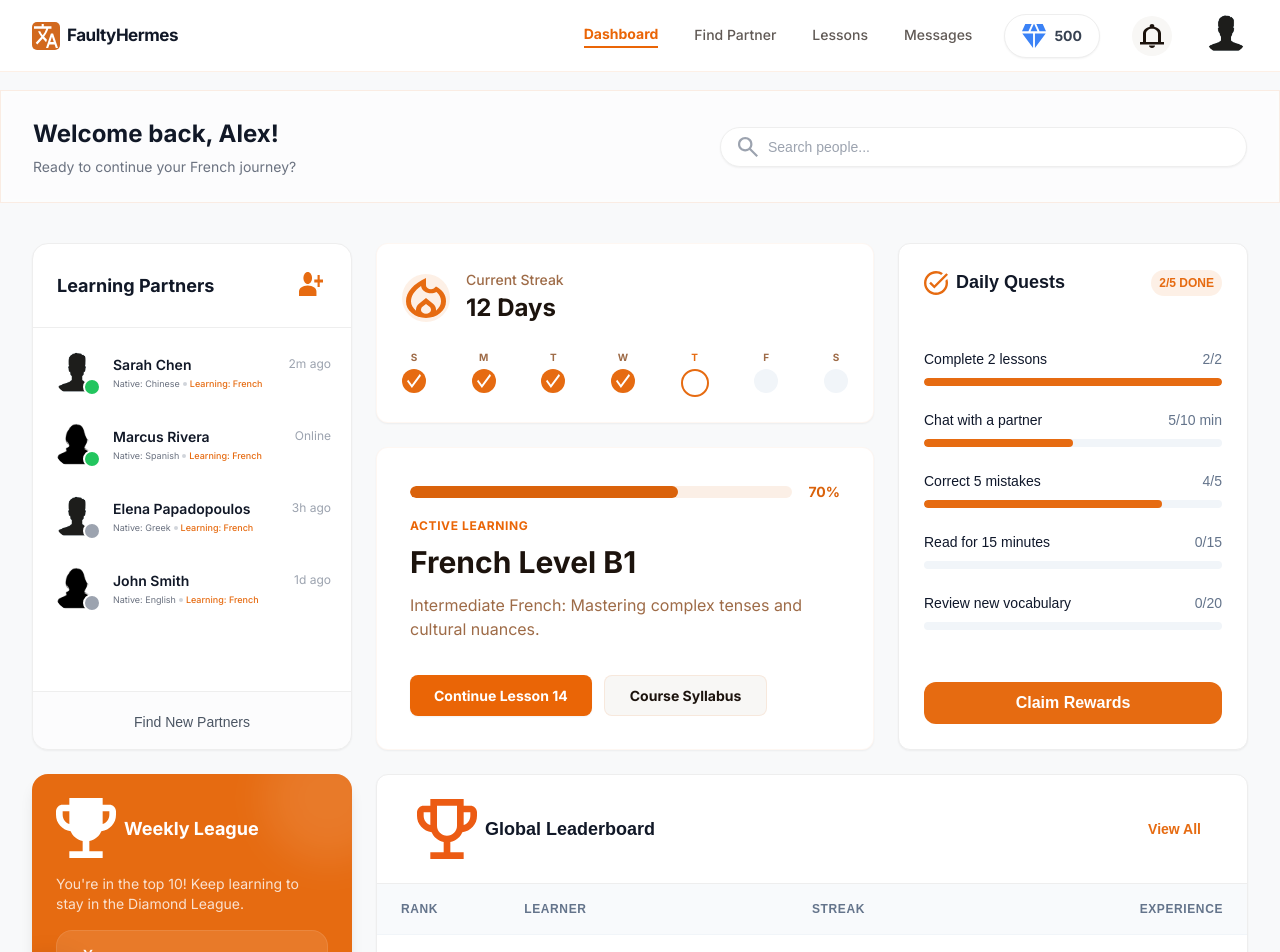
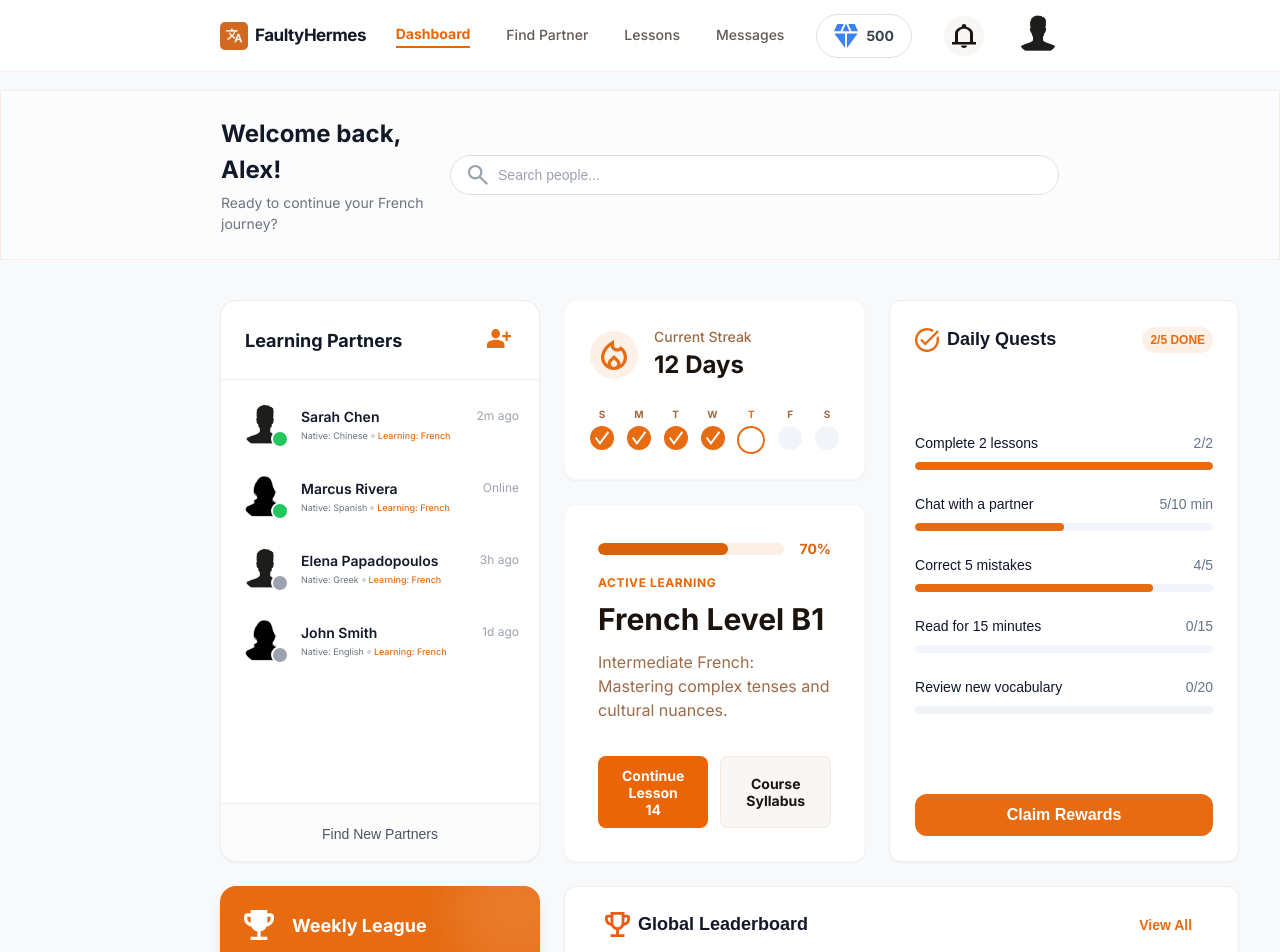
Before and after one commit to hendrix-llouchi/Faulty-Hermes, a React (Vite) app in the folder hermes-frontend/: page /dashboard in a window 1280 px wide. Shown: the top 952 px of the page. Built offline with nearby package versions, Linux system fonts and the light colour scheme.

Commit message:
Updates]

```diff
--- a/hermes-frontend/index.html
+++ b/hermes-frontend/index.html
@@ -1,13 +1,16 @@
 <!doctype html>
 <html lang="en">
+
 <head>
   <meta charset="UTF-8" />
-    <link rel="icon" type="image/svg+xml" href="/vite.svg" />
+  <link rel="icon" type="image/png" href="/FaultyHermesLogo.png" />
   <meta name="viewport" content="width=device-width, initial-scale=1.0" />
-    <title>hermes-frontend</title>
+  <title>Faulty Hermes - Home</title>
 </head>
+
 <body>
   <div id="root"></div>
   <script type="module" src="/src/main.jsx"></script>
 </body>
+
 </html>
--- a/hermes-frontend/package.json
+++ b/hermes-frontend/package.json
@@ -12,6 +12,7 @@
   "dependencies": {
     "react": "^19.2.0",
     "react-dom": "^19.2.0",
+    "react-helmet": "^6.1.0",
     "react-router-dom": "^7.13.1",
     "react-use-websocket": "^4.13.0"
   },
--- a/hermes-frontend/src/pages/Dashboard.css
+++ b/hermes-frontend/src/pages/Dashboard.css
@@ -17,7 +17,7 @@
     height: 72px;
     width: 100%;
     max-width: 100%;
-    padding: 0 32px;
+    padding: 0 220px;
     display: flex;
     align-items: center;
     justify-content: space-between;
@@ -82,13 +82,12 @@
 
 .dash-diamonds-badge {
     background-color: #ffffff;
-    border: 1px solid #eee;
+    border: 1px solid #e0e0e0;
     padding: 9px 17px;
     border-radius: 9999px;
     display: flex;
     align-items: center;
     gap: 8px;
-    box-shadow: 0px 1px 2px 0px rgba(0, 0, 0, 0.05);
 }
 
 .dash-diamonds-badge span {
@@ -124,7 +123,7 @@
     background-color: rgba(255, 255, 255, 0.5);
     backdrop-filter: blur(2px);
     border: 1px solid rgba(234, 101, 6, 0.1);
-    padding: 25px 32px;
+    padding: 25px 220px;
     display: flex;
     align-items: center;
     justify-content: space-between;
@@ -145,17 +144,16 @@
 }
 
 .dash-search-container {
-    width: 527px;
+    width: 700px;
 }
 
 .dash-search-input-wrapper {
     background-color: #ffffff;
-    border: 1px solid #eee;
+    border: 1px solid #e0e0e0;
     border-radius: 9999px;
     padding: 9px 17px;
     display: flex;
     align-items: center;
-    box-shadow: 0px 1px 2px 0px rgba(0, 0, 0, 0.05);
 }
 
 .dash-diamonds-badge img {
@@ -193,7 +191,7 @@
 .dash-main-content {
     width: 100%;
     max-width: 100%;
-    padding: 40px 32px;
+    padding: 40px 220px;
     box-sizing: border-box;
 }
 
@@ -261,7 +259,7 @@
 
 .icon-btn img {
     width: 24px;
-    height: 24px;
+    height: 19px;
     flex-shrink: 0;
 }
 
@@ -423,12 +421,13 @@
     margin: 0;
     font-size: 18px;
     font-weight: 700;
+    margin-left: 10px;
     color: #ffffff;
 }
 
 .league-header img {
-    width: 60px;
-    height: 60px;
+    width: 30px;
+    height: 30px;
     flex-shrink: 0;
 }
 
@@ -467,8 +466,8 @@
 }
 
 .league-stats img {
-    width: 24px;
-    height: 24px;
+    width: 18px;
+    height: 18px;
     flex-shrink: 0;
 }
 
@@ -497,8 +496,8 @@
 }
 
 .streak-icon-wrapper img {
-    width: 40px;
-    height: 40px;
+    width: 26px;
+    height: 30px;
     flex-shrink: 0;
 }
 
@@ -788,8 +787,8 @@
 }
 
 .leaderboard-title img {
-    width: 60px;
-    height: 60px;
+    width: 25px;
+    height: 25px;
     flex-shrink: 0;
 }
 
--- a/hermes-frontend/src/pages/Dashboard.jsx
+++ b/hermes-frontend/src/pages/Dashboard.jsx
@@ -1,5 +1,6 @@
 import React from 'react';
 import './Dashboard.css';
+import FaultyHermesLogo from '/FaultyHermesLogo.png'
 
 // Local Assets
 import imgLogo from '../assets/dash-logo.svg';
@@ -46,7 +47,7 @@ export default function Dashboard() {
             <header className="dash-header">
                 <div className="dash-logo-block">
                     <div className="dash-logo-icon">
-                        <img src={imgLogo} alt="Logo" />
+                        <img src={FaultyHermesLogo} alt="Logo" />
                     </div>
                     <span className="dash-logo-text">FaultyHermes</span>
                 </div>
--- a/hermes-frontend/src/pages/Introduction.css
+++ b/hermes-frontend/src/pages/Introduction.css
@@ -3,7 +3,7 @@
     display: flex;
     align-items: center;
     justify-content: center;
-    padding: 60px 16px;
+    padding: 10px 16px;
     min-height: 100vh;
     font-family: 'Inter', sans-serif;
 }
@@ -52,11 +52,10 @@
     background-color: #ffffff;
     border: 1px solid #e5e7eb;
     border-radius: 32px;
-    box-shadow: 0px 4px 20px -2px rgba(0, 0, 0, 0.05);
     display: flex;
     flex-direction: column;
     align-items: center;
-    padding: 32px 24px;
+    padding: 42px 24px;
     grid-row: 1 / 2;
     grid-column: 1 / 2;
 }
@@ -311,6 +310,7 @@
 }
 
 .intro-actions button {
+    margin-top: 20px;
     flex: 1;
     display: flex;
     align-items: center;
--- a/hermes-frontend/src/pages/Login.jsx
+++ b/hermes-frontend/src/pages/Login.jsx
@@ -73,12 +73,6 @@ export default function Login() {
                     </div>
                 </div>
 
-                <div className="login-footer">
-                    <p>© 2023 Faultyhermes Platform. All rights reserved.</p>
-                    <p>
-                        <a href="#">Privacy Policy</a> • <a href="#">Terms of Service</a>
-                    </p>
-                </div>
             </div>
         </div>
     );
```
Also changed, not shown: hermes-frontend/public/FaultyHermesLogo.png (added), 1 other file (tests, documents, lock files or other folders). Lines whose indentation alone changed are shown as unchanged.
